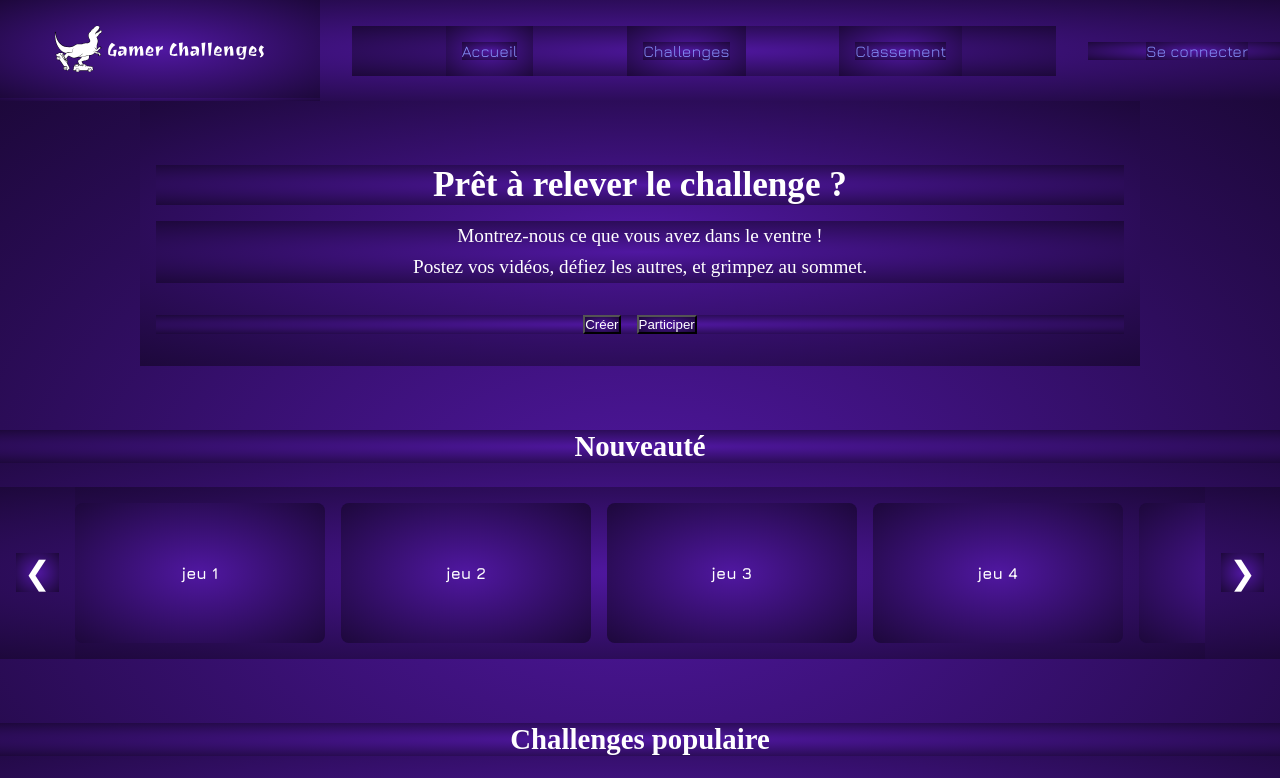
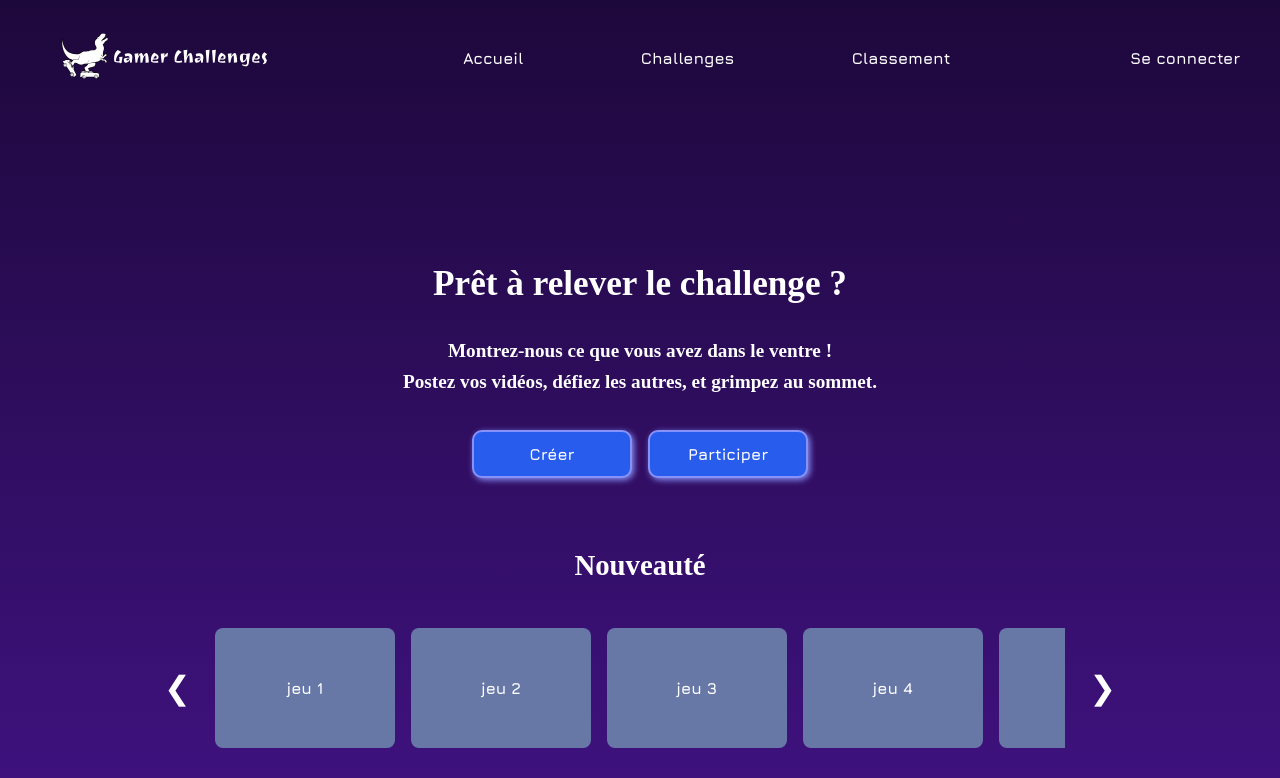
Before and after one commit to jeyakishandev/gamerchallenges-front, a React (Vite) app: page / in a window 1280 px wide. Shown: the top 778 px of the page. Built offline with nearby package versions, Linux system fonts and the light colour scheme; a web font is replaced by a local one.

Commit message:
some changes

```diff
--- a/src/App.css
+++ b/src/App.css
@@ -1,20 +1,4 @@
-
-/* === RESET GLOBAL === */
-
-* {
-  margin: 0;
-  padding: 0;
-  box-sizing: border-box;
-
-
-  background: radial-gradient(#5017A1, #1D083B);
-  color: white;
-
-}
-
 /* === BODY GLOBAL === */
-
-
 body {
   font-family: 'Jura', sans-serif;
   background: linear-gradient(180deg, #1D083B 0%, #5017A1 100%);
@@ -30,12 +14,6 @@ h1, h2 {
 
 }
 
-/* === LIENS === */
-
-
-a {
-  color: #8692FA;
-  text-decoration: none;
 
 .home-content h1 {
   font-size: 2.2rem;
@@ -45,21 +23,16 @@ a {
 h1 {
   font-size: 1.4rem;
   padding: 4rem 0 1rem;
-
-
+}
+h2 {
+  font-size: 1.1 rem;
+  line-height: 1.6 ;
 }
 
-a:hover {
-  text-decoration: underline;
-}
 
 /* === BOUTONS GÉNÉRIQUES === */
 
 
-.default-button {
-  padding: 0.8rem 2rem;
-
-}
 
 p, a, .default-button {
   font-family: 'Jura', sans-serif;
@@ -470,7 +443,8 @@ footer a:hover {
   .default-button {
     padding: 0.6rem 1.5rem;
     font-size: 0.9rem;
-
+  }
+}
 /* === RESPONSIVE === */
 
 @media (max-width: 600px) {
@@ -507,3 +481,5 @@ footer a:hover {
 @media screen and (min-width: 1360px) {
 
 }
+
+}
--- a/src/App.tsx
+++ b/src/App.tsx
@@ -7,9 +7,9 @@ import { Route, Routes } from "react-router-dom";
 import Home from "./pages/Home";
 import Challenges from "./pages/Challenges";
 import Leaderboard from "./pages/Leaderboard";
-import { ChallengePage } from "./pages/Challenge";
+import { Challenge } from "./pages/Challenge";
 import Profil from "./pages/Profil";
-import { Challenge } from "./pages/Challenge";
+
 import { Connection } from "./pages/Connexion";
 
 
--- a/src/components/Formulaire/FormulaireChallenge.tsx
+++ b/src/components/Formulaire/FormulaireChallenge.tsx
@@ -84,7 +84,7 @@ export default function FormulaireChallenge() {
         </select>
       </div>
 
-      <button type="submit" style={{ marginTop: "1rem" }}>Valider</button>
+      <button className="default-button" type="submit" style={{ marginTop: "1rem" }}>Valider</button>
     </form>
   );
 }
--- a/src/pages/Home.tsx
+++ b/src/pages/Home.tsx
@@ -30,8 +30,8 @@ export default function Home() {
         </p>
 
         <div className="home-buttons">
-          <button onClick={() => setAfficherFormulaire(true)}>Créer</button>
-          <button>Participer</button>
+          <button className="default-button" onClick={() => setAfficherFormulaire(true)}>Créer</button>
+          <button className="default-button">Participer</button>
         </div>
       </section>
 
```
